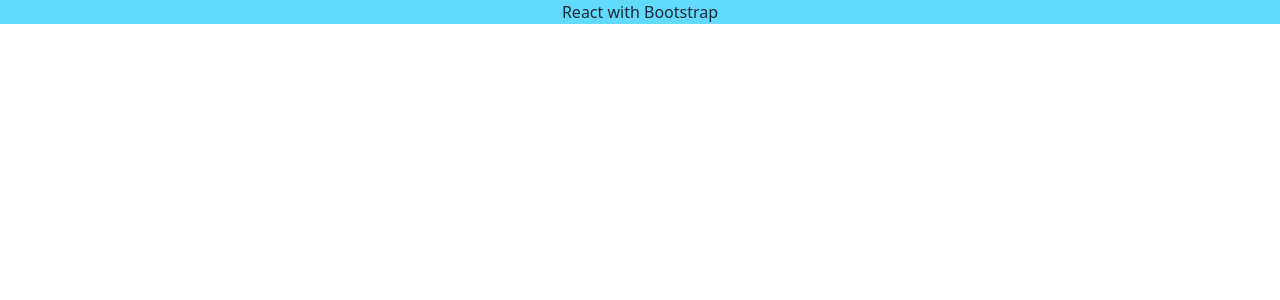
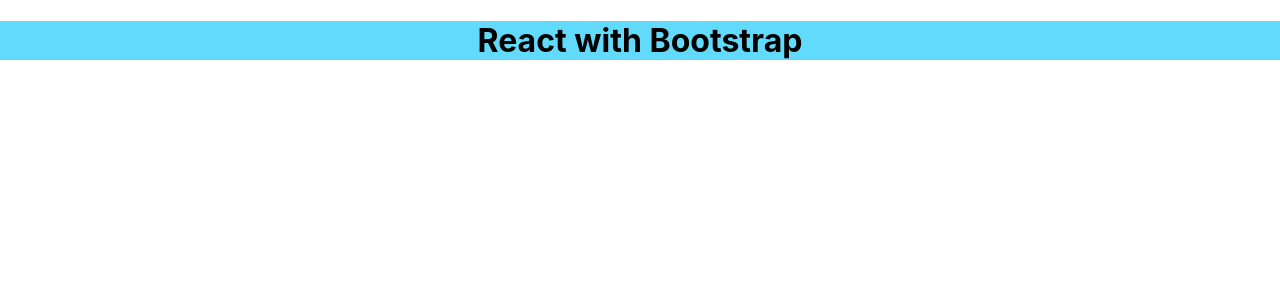
Before and after one commit to ewertonvaz/reader-gov-front, a React (Create React App) app: page / in a window 1280 px wide. Shown: the top 300 px of the page. Built offline with nearby package versions, Linux system fonts and the light colour scheme.

Commit message:
ajuste na configuração

```diff
--- a/src/index.css
+++ b/src/index.css
@@ -1,3 +1,27 @@
-@tailwind base;
-@tailwind components;
-@tailwind utilities;
+body {
+    margin: 0;
+    font-family: -apple-system, BlinkMacSystemFont, 'Segoe UI', 'Roboto', 'Oxygen',
+      'Ubuntu', 'Cantarell', 'Fira Sans', 'Droid Sans', 'Helvetica Neue',
+      sans-serif;
+    -webkit-font-smoothing: antialiased;
+    -moz-osx-font-smoothing: grayscale;
+  }
+
+  code {
+    font-family: source-code-pro, Menlo, Monaco, Consolas, 'Courier New',
+      monospace;
+  }
+
+  a {
+    color: black;
+    text-decoration: none; /* no underline */
+  }
+
+  .search-bar {
+    font-size: 1.2rem;
+    padding: 4px 4px 4px 15px;
+    margin: 4px 2px;
+    width: 80Vw;
+    border: 1px solid lightgray;
+    border-radius: 15px;
+  }
--- a/tailwind.config.js
+++ /dev/null
@@ -1,10 +0,0 @@
-/** @type {import('tailwindcss').Config} */
-module.exports = {
-  content: [
-    "./src/**/*.{js,jsx,ts,tsx}",
-  ],
-  theme: {
-    extend: {},
-  },
-  plugins: [require("daisyui")],
-}
```
Also changed, not shown: 1 other file (tests, documents, lock files or other folders).
